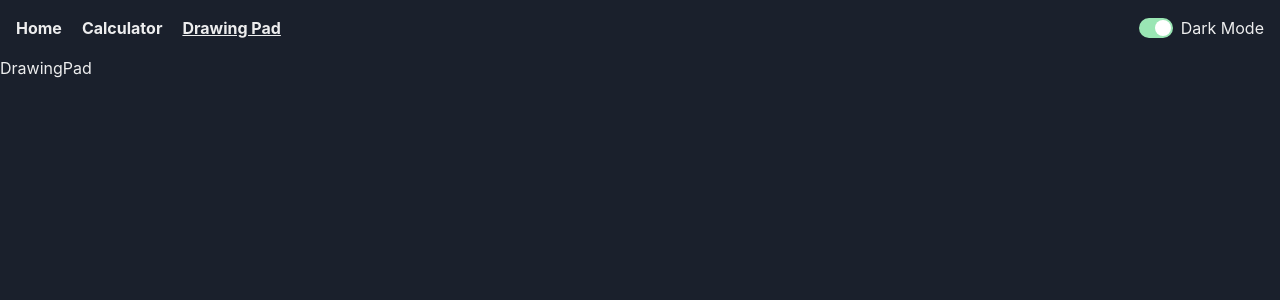
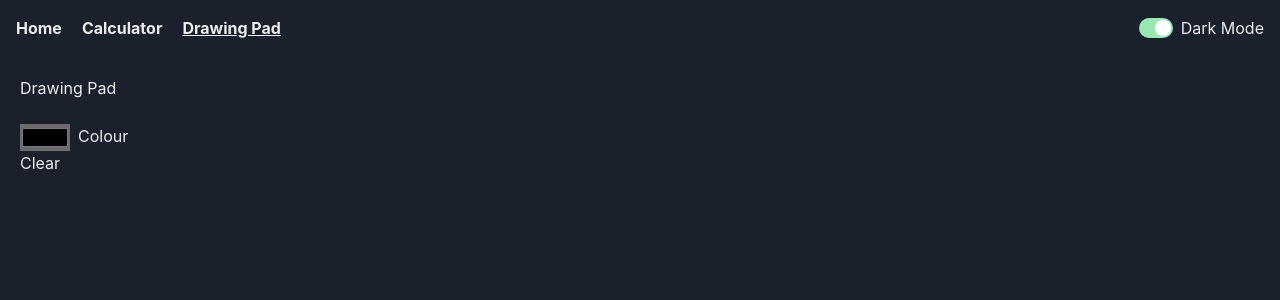
Before and after one commit to RiFactor/untitled, a React (Vite) app: page /drawing-pad in a window 1280 px wide. Shown: the top 300 px of the page. Built offline with nearby package versions, Linux system fonts and the light colour scheme.

Commit message:
Download p5 and display w/ help from ChatGPT and Florin setup

```diff
--- a/package.json
+++ b/package.json
@@ -18,6 +18,7 @@
     "@emotion/react": "^11.11.1",
     "@emotion/styled": "^11.11.0",
     "framer-motion": "^10.15.0",
+    "p5": "^1.7.0",
     "react": "^18.2.0",
     "react-dom": "^18.2.0",
     "react-router-dom": "^6.14.2",
@@ -33,6 +34,7 @@
     "@storybook/react": "^7.1.1",
     "@storybook/react-vite": "^7.1.1",
     "@storybook/testing-library": "^0.2.0",
+    "@types/p5": "^1.6.2",
     "@types/react": "^18.2.15",
     "@types/react-dom": "^18.2.7",
     "@typescript-eslint/eslint-plugin": "^6.0.0",
--- a/src/components/DrawingPad.tsx
+++ b/src/components/DrawingPad.tsx
@@ -1,5 +1,24 @@
+import React from "react";
+import { MyP5Component } from "./p5-sketch";
+
 const DrawingPad = () => {
-  return <div>DrawingPad</div>;
+  return (
+    <main className="flex flex-col p-5">
+      <h1>Drawing Pad</h1>
+      <br />
+      {/* side bar for colour picker */}
+      <aside>
+        <div className="flex gap-2">
+          <input id="color-picker" type="color" name="color" />
+          <label htmlFor="color-picker">Colour</label>
+        </div>
+      </aside>
+      <section>
+        {/* Render MyP5Component here */}
+        <MyP5Component />
+      </section>
+    </main>
+  );
 };
 
 export default DrawingPad;
--- /dev/null
+++ b/src/components/p5-sketch.tsx
@@ -0,0 +1,78 @@
+import React, { useEffect, useRef } from "react";
+import p5 from "p5";
+
+interface Point {
+  x: number;
+  y: number;
+  color: p5.Color;
+  weight: number;
+}
+
+export function MyP5Component() {
+  const canvasRef = useRef<HTMLDivElement | null>(null);
+  const p5InstanceRef = useRef<p5 | null>(null);
+  const paths: Point[][] = [];
+  let currentPath: Point[] = [];
+
+  useEffect(() => {
+    const sketch = (p: p5) => {
+      p.setup = () => {
+        p.createCanvas(400, 400).parent(canvasRef.current!);
+        p.background(255);
+      };
+
+      p.draw = () => {
+        p.noFill();
+
+        if (p.mouseIsPressed) {
+          const point: Point = {
+            x: p.mouseX,
+            y: p.mouseY,
+            color: p.color(0),
+            weight: 5
+          };
+          currentPath.push(point);
+        }
+
+        paths.forEach(path => {
+          p.beginShape();
+          path.forEach(point => {
+            p.stroke(point.color);
+            p.strokeWeight(point.weight);
+            p.vertex(point.x, point.y);
+          });
+          p.endShape();
+        });
+      };
+
+      p.mousePressed = () => {
+        currentPath = [];
+        paths.push(currentPath);
+      };
+    };
+
+    if (!p5InstanceRef.current) {
+      p5InstanceRef.current = new p5(sketch);
+    }
+
+    return () => {
+      if (p5InstanceRef.current) {
+        p5InstanceRef.current.remove();
+      }
+    };
+  }, []);
+
+  const clearCanvas = () => {
+    paths.splice(0);
+    if (p5InstanceRef.current) {
+      p5InstanceRef.current.background(255);
+    }
+  };
+
+  return (
+    <div>
+      <div ref={canvasRef}></div>
+      <button onClick={clearCanvas}>Clear</button>
+    </div>
+  );
+}
```
Also changed, not shown: 2 other files (tests, documents, lock files or other folders).
